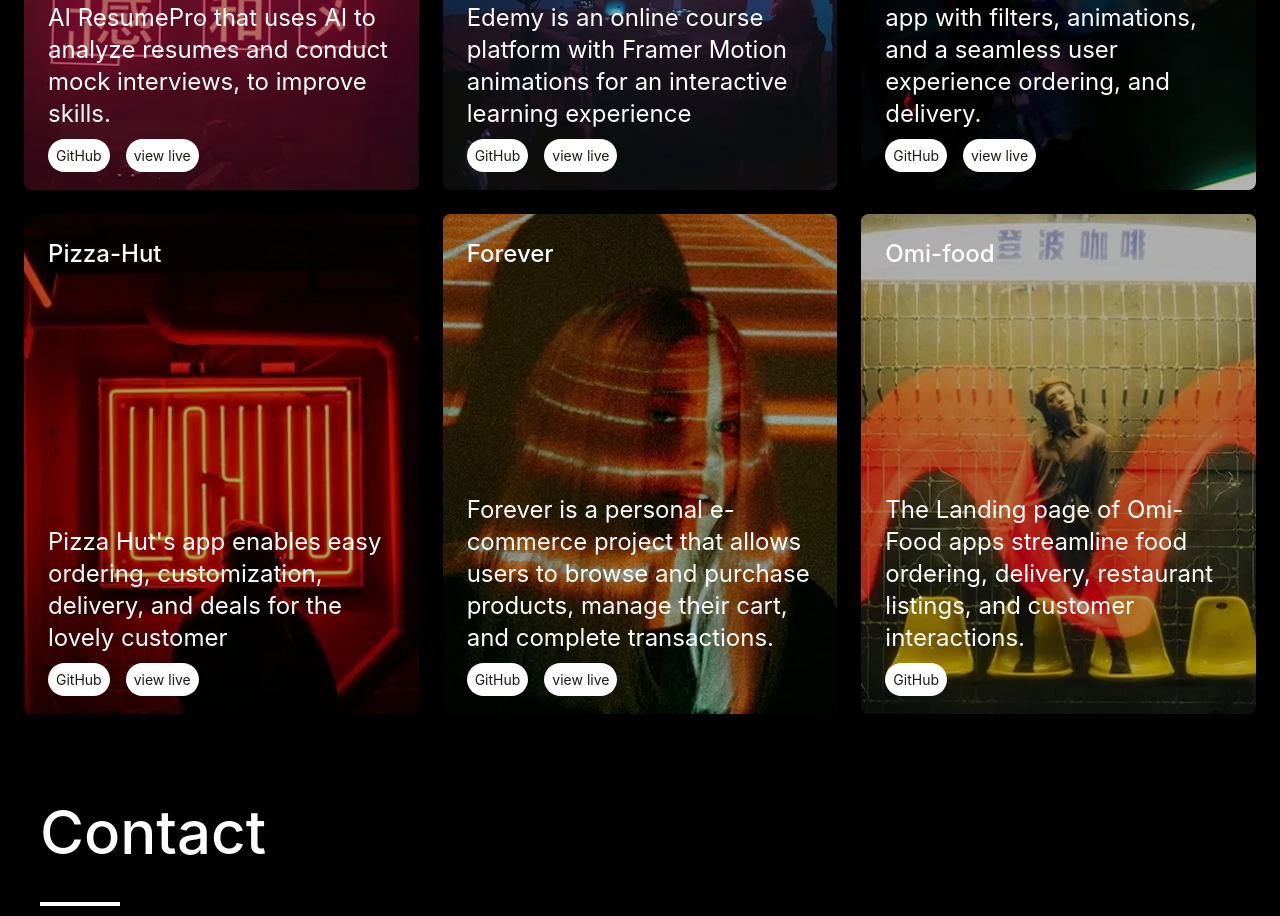
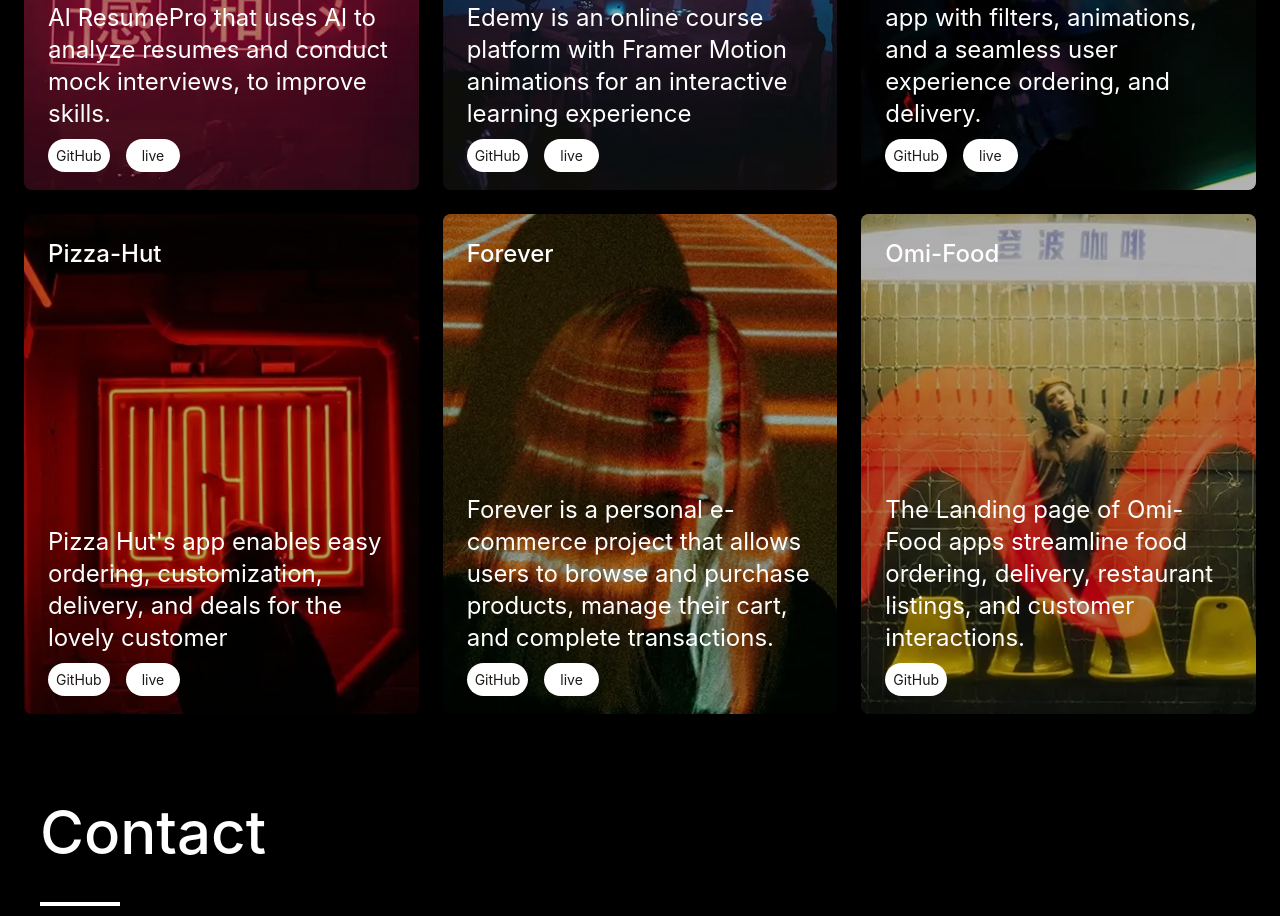
Before and after one commit to naveenkumar13-gif/portfolio, a React (Create React App) app: page / in a window 1280 px wide. Shown: the part 3500-4416 px from the top of the page. Built offline with nearby package versions, Linux system fonts and the light colour scheme.

Commit message:
refactor: update project name to 'Omi-Food' and enhance button styles in project index

```diff
--- a/src/components/project/index.js
+++ b/src/components/project/index.js
@@ -8,7 +8,7 @@
     hidden: {
       opacity: 0,
       scale: 0.8,
-      rotate: -40,
+      rotate: -30,
       y: 50,
     },
     visible: {
@@ -53,7 +53,7 @@
                     href={project.git}
                     target="_blank"
                     rel="noreferrer"
-                    className="bg-white text-stone-900 rounded-full py-2 px-2 w-32 hover:bg-gray-100 text-center text-sm"
+                    className="bg-white text-stone-900 rounded-full py-2 px-2 w-32 hover:bg-gray-300 text-center text-sm transition-colors duration-300 ease-in-out"
                   >
                     GitHub
                   </a>
@@ -62,9 +62,9 @@
                       href={project.link}
                       target="_blank"
                       rel="noreferrer"
-                      className="bg-white text-stone-900 rounded-full py-2 px-2 w-32 hover:bg-gray-100 text-center text-sm ml-4"
+                      className="bg-white text-stone-900 rounded-full py-2 px-4 w-36 hover:bg-gray-300 text-center text-sm ml-4 transition-colors duration-300 ease-in-out"
                     >
-                      view live
+                      live
                     </a>
                   )}
                 </div>
--- a/src/data/index.js
+++ b/src/data/index.js
@@ -74,7 +74,7 @@
     link: "https://forever-zeta-sooty.vercel.app/",
   },
   {
-    name: "Omi-food",
+    name: "Omi-Food",
     description:
       "The Landing page of Omi-Food apps streamline food ordering, delivery, restaurant listings, and customer interactions.",
     image: projects1,
```
